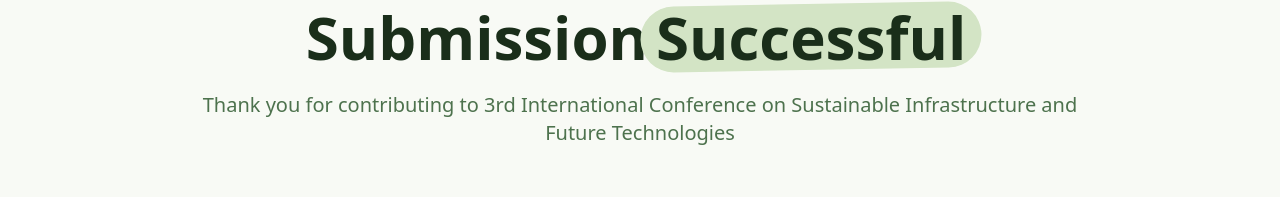
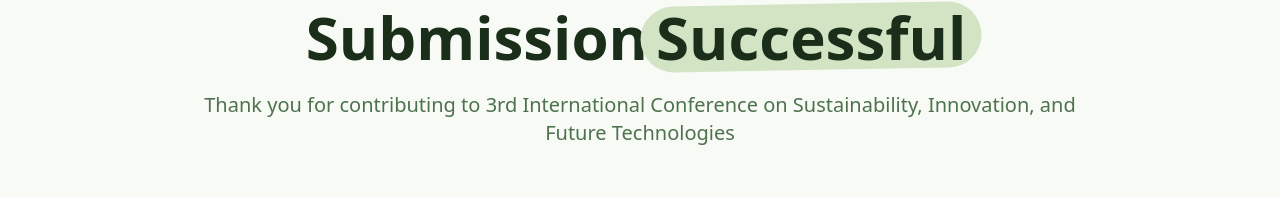
Before and after one commit to ZepResearch/icsift, a Next.js app: page /submission/success in a window 1280 px wide. Shown: the part 225-422 px from the top of the page. Built offline with nearby package versions, Linux system fonts and the light colour scheme; no server answers.

Commit message:
fix: update conference name for clarity and consistency

```diff
--- a/src/constants/conference.js
+++ b/src/constants/conference.js
@@ -1,5 +1,5 @@
 export const CONFERENCE = {
-  name: "3rd International Conference on Sustainable Infrastructure and Future Technologies",
+  name: "3rd International Conference on Sustainability, Innovation, and Future Technologies ",
   shortForm: "3rd ICSIFT",
 
 scheduleDates: {
```
